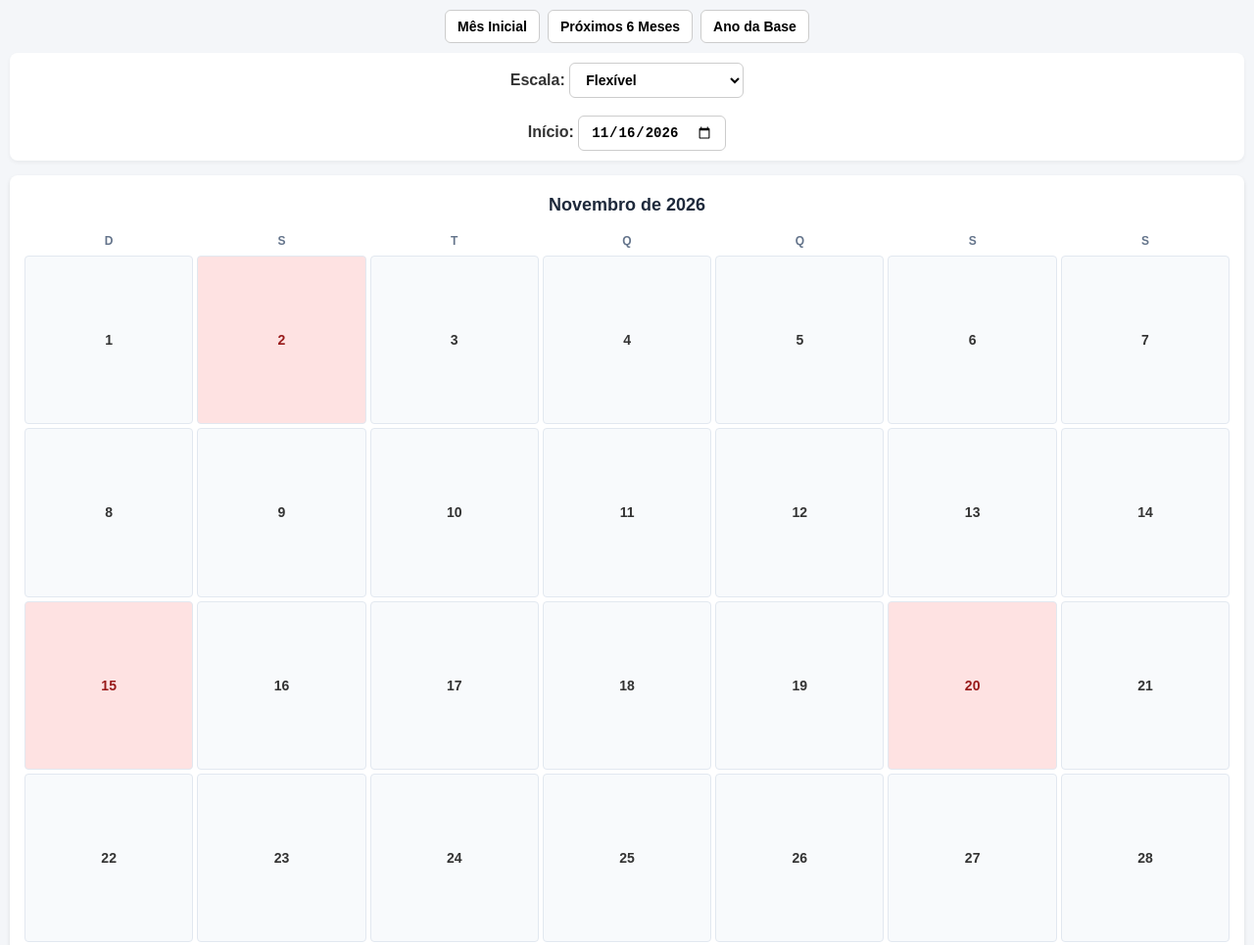
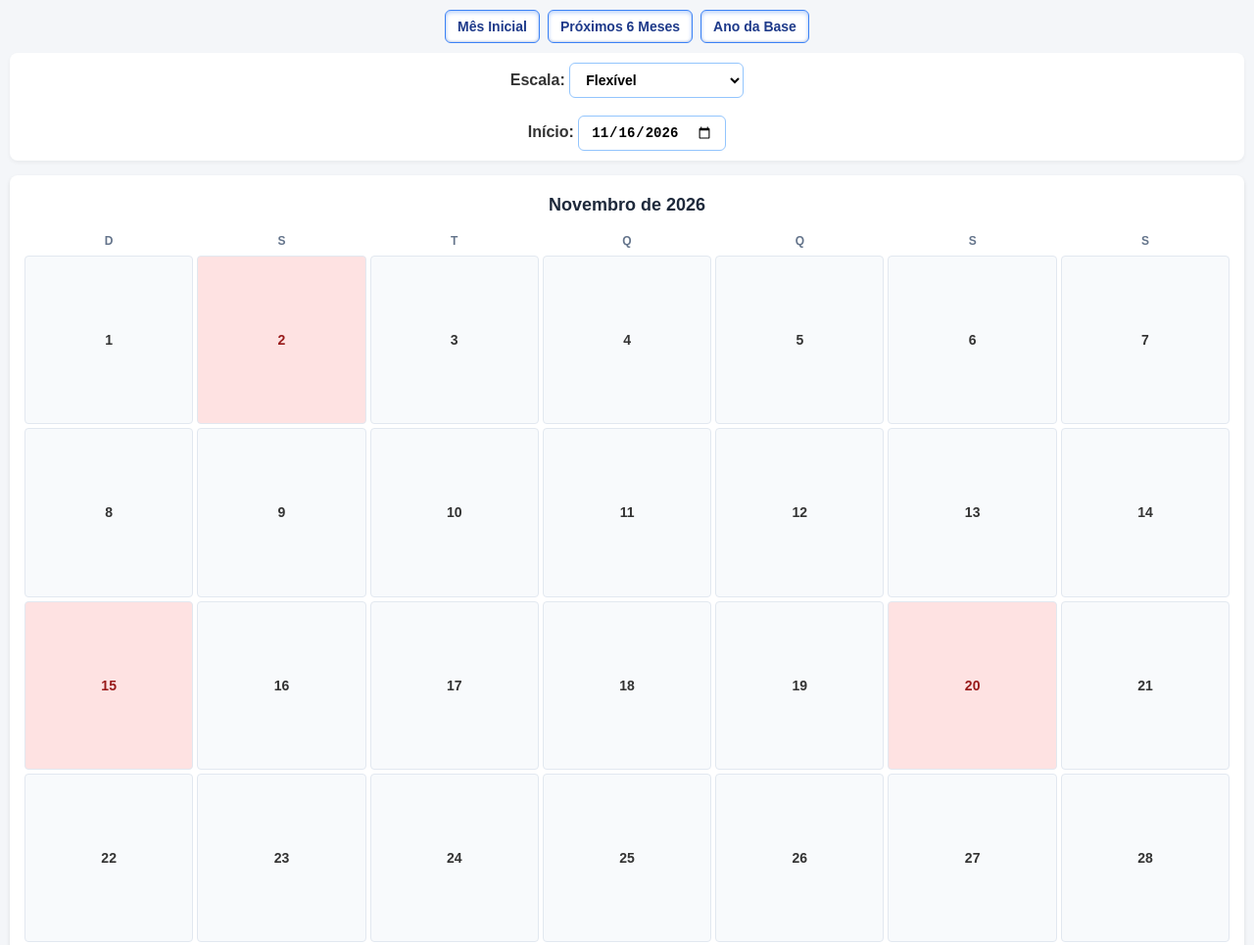
Before and after one commit to vantoil-escala/minha-escala, a plain HTML site: page index.html in a window 1280 px wide. Shown: the top 965 px of the page at 98% size. Drawn offline with Linux system fonts and the light colour scheme.

Commit message:
Update index.html

```diff
--- a/index.html
+++ b/index.html
@@ -22,13 +22,25 @@
         button, select, input {
             padding: 8px 12px;
             font-size: 14px;
-            border: 1px solid #ccc;
+            border: 1px solid #93c5fd;
             border-radius: 6px;
             background-color: #fff;
             cursor: pointer;
             font-weight: bold;
         }
-        button:hover {
+        /* Efeito de sombra interna azul (inset) aprovado para os botões do topo */
+        .controls button {
+            background-color: #ffffff;
+            color: #1e3a8a;
+            border: 1px solid #3b82f6;
+            box-shadow: inset 0 2px 4px rgba(59, 130, 246, 0.35), inset 0 -1px 2px rgba(30, 58, 138, 0.2);
+            transition: all 0.2s ease;
+        }
+        .controls button:hover {
+            background-color: #eff6ff;
+            box-shadow: inset 0 3px 6px rgba(59, 130, 246, 0.5), inset 0 -1px 2px rgba(30, 58, 138, 0.3);
+        }
+        button:hover, select:hover, input:hover {
             background-color: #e2e8f0;
         }
         .scale-selector {
```
